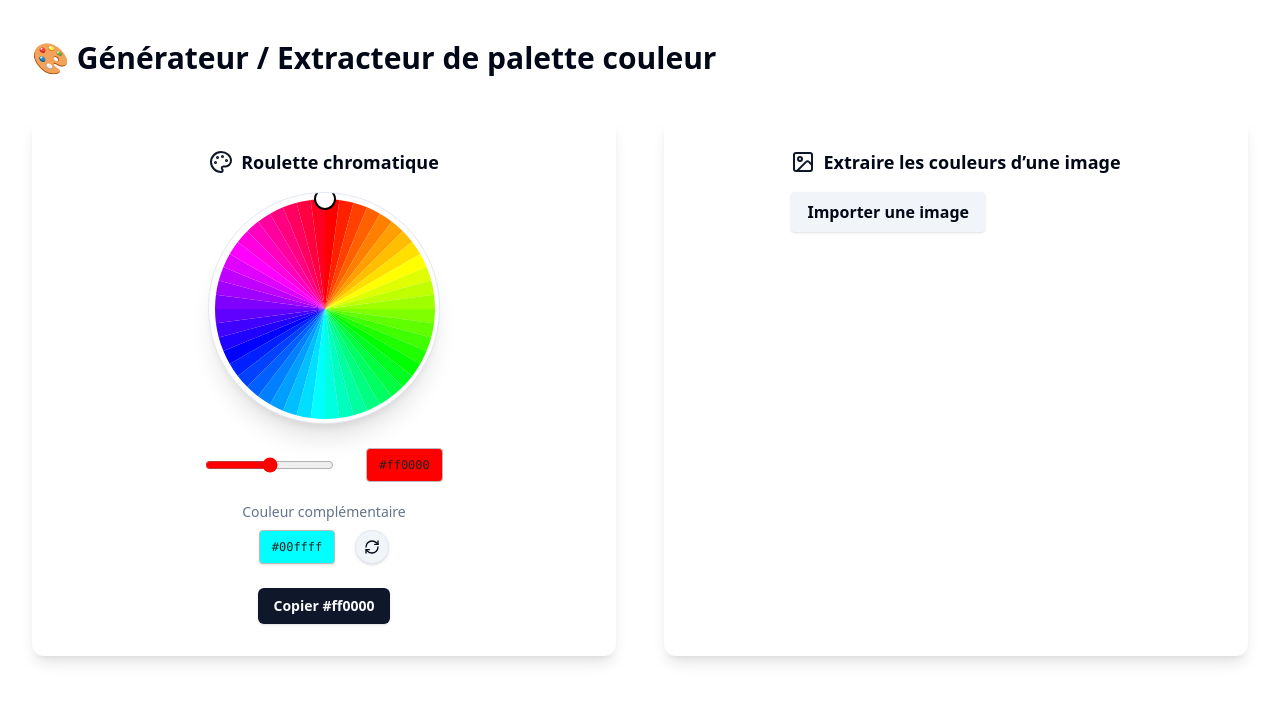
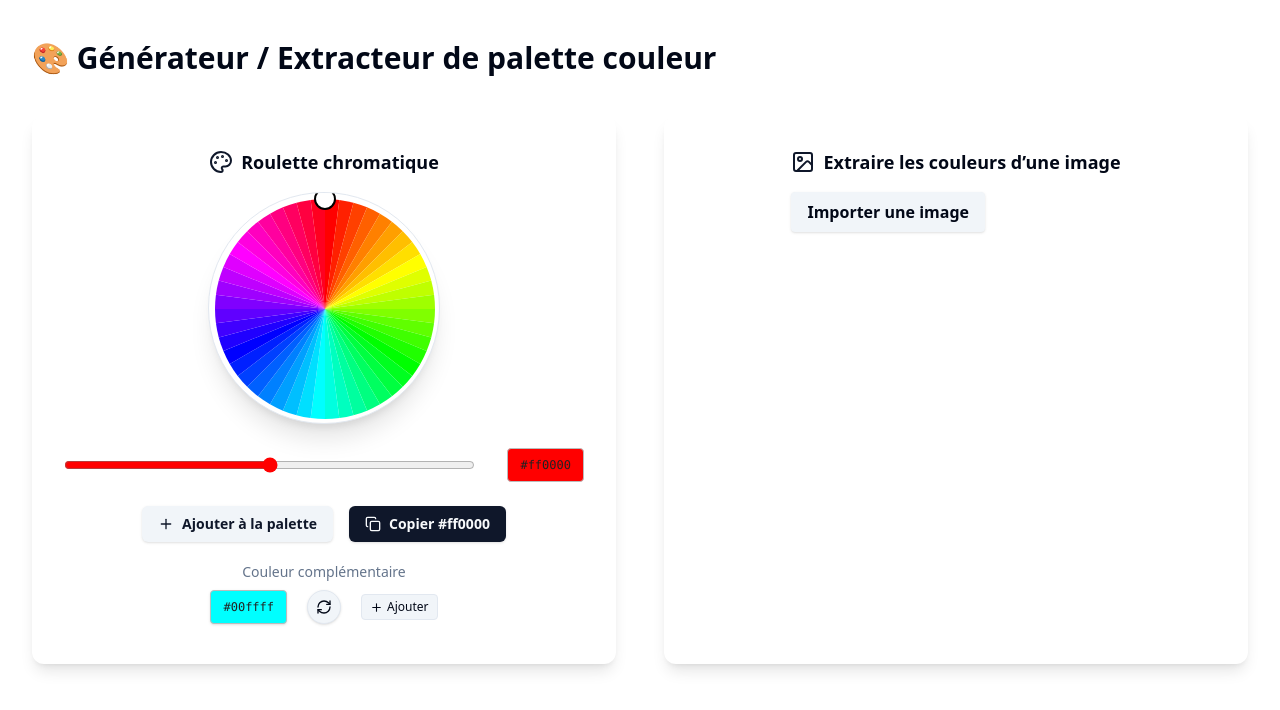
Before and after one commit to Zendaya-tech/chroma-palettes-extract, a React (Vite) app: page / in a window 1280 px wide. Shown: the top 710 px of the page. Built offline with nearby package versions, Linux system fonts and the light colour scheme.

Commit message:
Feat: Allow multiple color selections
Improve the color selection to allow users to choose multiple colors, not just complementary ones.

```diff
--- a/src/components/RouletteChromatique.tsx
+++ b/src/components/RouletteChromatique.tsx
@@ -1,7 +1,8 @@
 
 import React, { useState, useRef } from "react";
-import { Palette, RefreshCw } from "lucide-react";
+import { Palette, RefreshCw, X as XIcon, Copy as CopyIcon, Plus as PlusIcon } from "lucide-react";
 import { cn } from "@/lib/utils";
+import { toast } from "@/hooks/use-toast";
 
 // La constante d’offset pour la complémentaire en degrés
 const COMPLEMENTARY_OFFSET = 180;
@@ -29,6 +30,8 @@ export default function RouletteChromatique({
 }) {
   const [angle, setAngle] = useState(0);
   const [lightness, setLightness] = useState(50);
+  // Stocker la palette personnalisée de l’utilisateur
+  const [palette, setPalette] = useState<string[]>([]);
 
   // Calcul des couleurs principales et complémentaires
   const current = hslToHex(angle, 100, lightness);
@@ -55,6 +58,36 @@ export default function RouletteChromatique({
     const val = Number(e.target.value);
     setLightness(val);
     onColorPick?.(hslToHex(angle, 100, val));
+  }
+
+  // Palette : ajouter une couleur si elle n’y est pas déjà (max 8 couleurs pour rester simple UI)
+  function addColorToPalette(hex: string) {
+    setPalette((pal) => {
+      if (pal.includes(hex)) return pal;
+      if (pal.length >= 8) {
+        toast({
+          title: "Palette pleine",
+          description: "Vous pouvez ajouter jusqu'à 8 couleurs.",
+          variant: "destructive"
+        });
+        return pal;
+      }
+      toast({
+        title: "Couleur ajoutée",
+        description: hex,
+      });
+      return [...pal, hex];
+    });
+  }
+  function removeColorFromPalette(hex: string) {
+    setPalette((pal) => pal.filter((c) => c !== hex));
+  }
+  function handleCopy(hex: string) {
+    navigator.clipboard.writeText(hex);
+    toast({
+      title: "Copié !",
+      description: hex,
+    });
   }
 
   // SVG segments for chromatic wheel (48 gradients in a circle)
@@ -116,7 +149,7 @@ export default function RouletteChromatique({
   }
 
   return (
-    <div className="flex flex-col items-center animate-fade-in">
+    <div className="flex flex-col items-center animate-fade-in w-full">
       <div className="mb-4 flex items-center gap-2">
         <Palette className="text-primary w-6 h-6" />
         <span className="font-semibold text-lg">
@@ -176,6 +209,32 @@ export default function RouletteChromatique({
         </span>
       </div>
 
+      <div className="flex flex-row gap-4 mt-6 w-full justify-center">
+        <button
+          className={cn(
+            "flex items-center gap-2 px-4 py-2 rounded-md text-sm font-semibold bg-accent text-accent-foreground shadow hover-scale"
+          )}
+          onClick={() => {
+            addColorToPalette(current);
+          }}
+        >
+          <PlusIcon size={16} className="text-primary" />
+          Ajouter à la palette
+        </button>
+        <button
+          className={cn(
+            "flex items-center gap-2 px-4 py-2 rounded-md text-sm font-semibold bg-primary text-primary-foreground shadow hover-scale"
+          )}
+          onClick={() => {
+            handleCopy(current);
+          }}
+        >
+          <CopyIcon size={16} />
+          Copier {current}
+        </button>
+      </div>
+
+      {/* Couleur complémentaire existante */}
       <div className="flex flex-col items-center gap-2 mt-5 mb-2 w-full">
         <span className="text-sm text-muted-foreground">Couleur complémentaire</span>
         <div className="flex gap-3 items-center">
@@ -186,10 +245,11 @@ export default function RouletteChromatique({
               color: lightness < 50 ? "#fff" : "#222",
               borderColor: "#bbb",
               minWidth: 72,
-              textAlign: "center"
+              textAlign: "center",
+              cursor: "pointer"
             }}
             title="Copier la couleur complémentaire"
-            onClick={() => navigator.clipboard.writeText(complementary)}
+            onClick={() => handleCopy(complementary)}
           >
             {complementary}
           </div>
@@ -205,19 +265,56 @@ export default function RouletteChromatique({
           >
             <RefreshCw size={16} />
           </button>
+          <button
+            className={cn(
+              "ml-2 flex items-center gap-1 px-2 py-1 rounded bg-muted hover:bg-accent border transition text-xs"
+            )}
+            title="Ajouter la couleur complémentaire à la palette"
+            onClick={() => addColorToPalette(complementary)}
+          >
+            <PlusIcon size={13} /> Ajouter
+          </button>
         </div>
       </div>
 
-      <button
-        className={cn(
-          "mt-4 px-4 py-2 rounded-md text-sm font-semibold bg-primary text-primary-foreground shadow hover-scale"
-        )}
-        onClick={() => {
-          navigator.clipboard.writeText(current);
-        }}
-      >
-        Copier {current}
-      </button>
+      {palette.length > 0 && (
+        <div className="w-full flex flex-col items-center mt-7 mb-1">
+          <span className="font-medium text-md text-muted-foreground mb-2">Votre palette</span>
+          <div className="flex flex-wrap gap-3 w-full justify-center">
+            {palette.map((hex) => (
+              <div
+                key={hex}
+                className="relative flex items-center bg-card border rounded shadow px-2 py-1 group min-w-[68px]"
+              >
+                <span
+                  className="text-xs font-mono px-2 py-1 rounded"
+                  style={{
+                    background: hex,
+                    color: hex.toLowerCase() === "#ffffff" ? "#333" : "#fff",
+                    textShadow: "0 1px 4px rgba(0,0,0,0.15)",
+                  }}
+                >
+                  {hex}
+                </span>
+                <button
+                  className="ml-2 p-1 rounded hover:bg-muted"
+                  title="Copier"
+                  onClick={() => handleCopy(hex)}
+                >
+                  <CopyIcon size={13} />
+                </button>
+                <button
+                  className="ml-1 p-1 rounded hover:bg-destructive -mr-2"
+                  title="Retirer"
+                  onClick={() => removeColorFromPalette(hex)}
+                >
+                  <XIcon size={13} />
+                </button>
+              </div>
+            ))}
+          </div>
+        </div>
+      )}
     </div>
   );
 }
```
